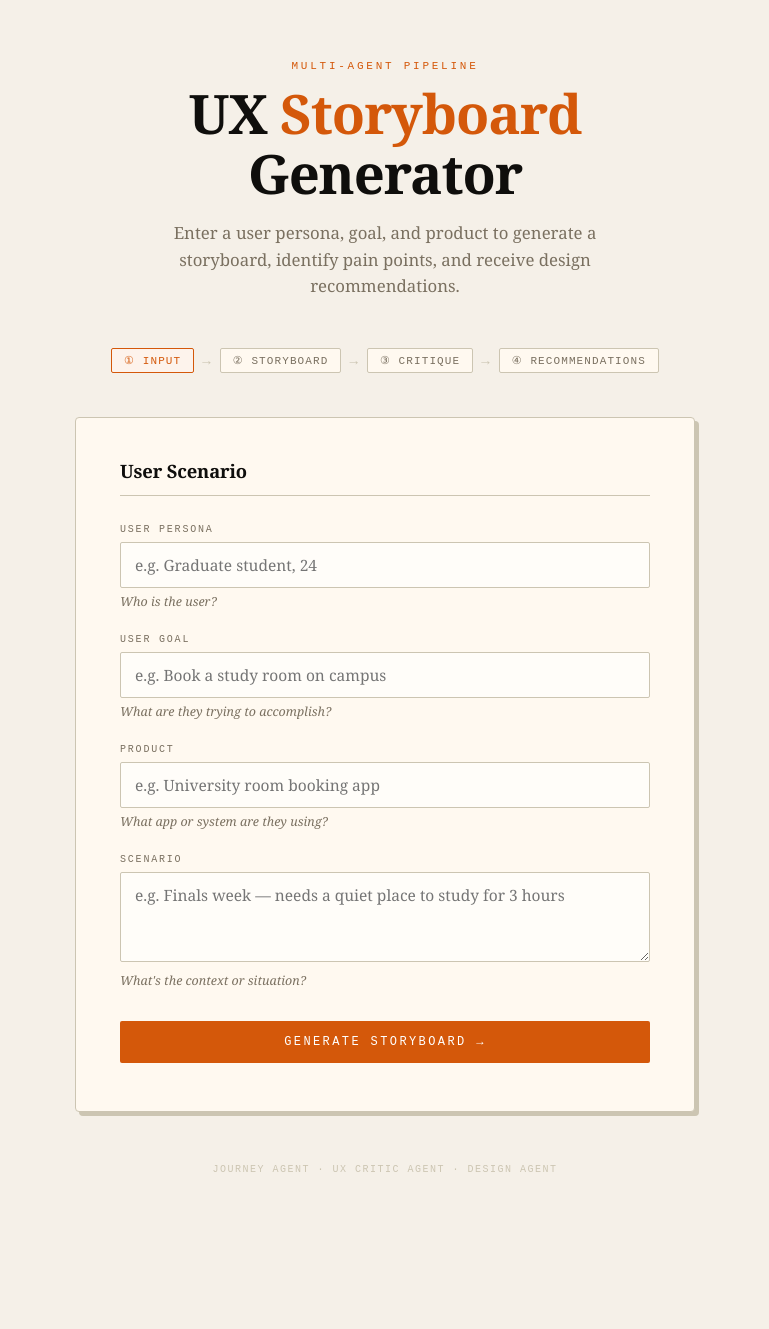
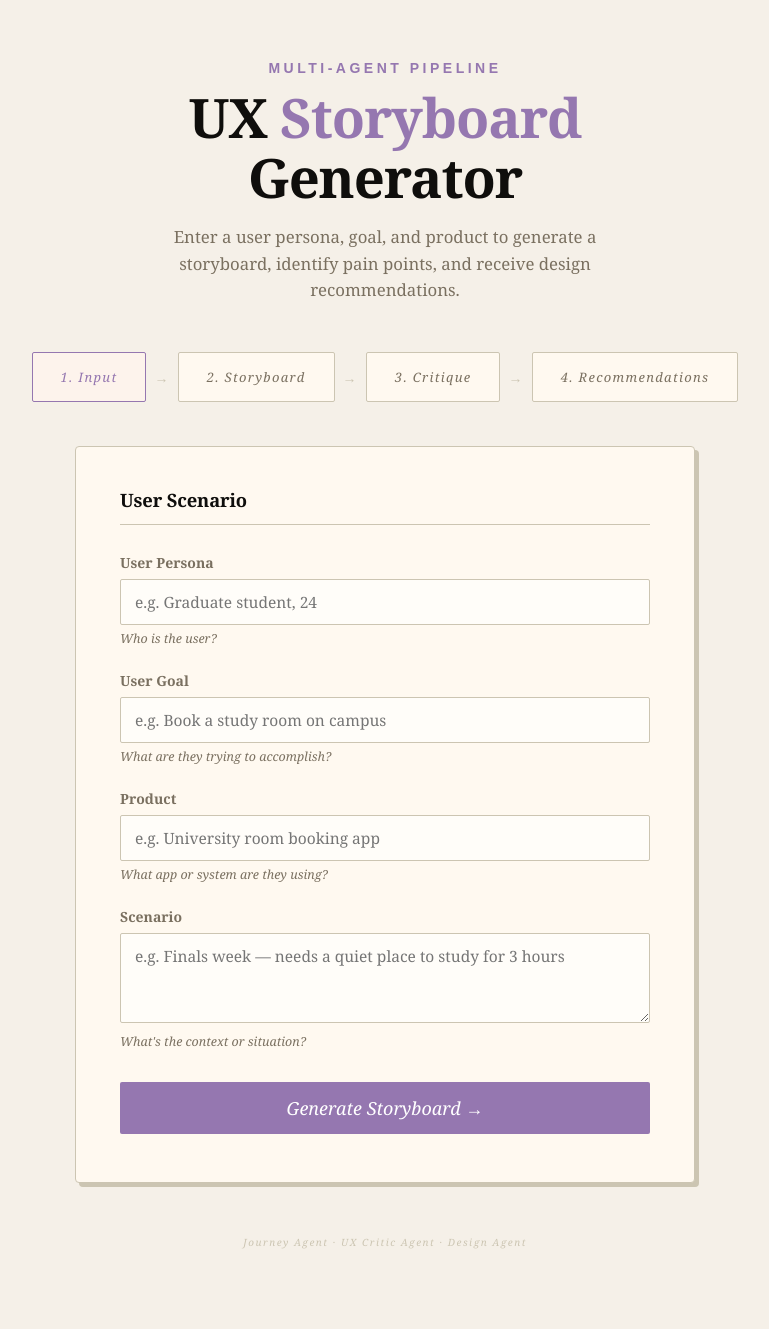
Before and after one commit to eruan22/UX-storyboard-project, a Flask app: page / in a window 1280 px wide. Shown: the whole page, without its empty margins (255-1024 px from the left). Before the commit the page ends 1172 px from the top, so only its background shows below. Run offline with Flask 3, Linux system fonts and the light colour scheme.

Commit message:
fixed ui so it's prettier

```diff
--- a/templates/index.html
+++ b/templates/index.html
@@ -12,7 +12,7 @@
     :root {
       --ink:    #0f0e0c;
       --paper:  #f5f0e8;
-      --accent: #d4580a;
+      --accent: #9577B0;
       --muted:  #7a7060;
       --border: #ccc5b2;
       --panel-bg: #fff9f0;
@@ -37,8 +37,9 @@
     }
 
     header .eyebrow {
-      font-family: "Courier New", Courier, monospace;
-      font-size: 11px;
+      font-family: "Antique Olive", sans-serif, monospace;
+      font-size: 14px;
+      font-weight: bold;
       letter-spacing: 0.25em;
       text-transform: uppercase;
       color: var(--accent);
@@ -72,15 +73,16 @@
       align-items: center;
       gap: 8px;
       margin-bottom: 44px;
-      font-family: "Courier New", Courier, monospace;
-      font-size: 11px;
+      font-family: Georgia, sans-serif, monospace;
+      font-style:italic;
+      font-size: 13px;
       letter-spacing: 0.1em;
-      text-transform: uppercase;
+      text-transform: capitalize;
       color: var(--muted);
     }
 
     .pipeline .step {
-      padding: 5px 12px;
+      padding: 15px 28px;
       border: 1px solid var(--border);
       border-radius: 2px;
       background: var(--panel-bg);
@@ -121,10 +123,10 @@
 
     label {
       display: block;
-      font-family: "Courier New", Courier, monospace;
-      font-size: 10px;
-      letter-spacing: 0.18em;
-      text-transform: uppercase;
+      font-family: Georgia, sans-serif, monospace;
+      font-weight: bold;
+      font-size: 14px;
+      text-transform: capitalize;
       color: var(--muted);
       margin-bottom: 7px;
     }
@@ -166,25 +168,26 @@
       color: #fff;
       border: none;
       border-radius: 2px;
-      font-family: "Courier New", Courier, monospace;
-      font-size: 12px;
-      letter-spacing: 0.2em;
-      text-transform: uppercase;
+      font-family: Georgia, sans-serif, monospace;
+      font-style: italic;
+      font-size: 18px;
+      text-transform: capitalize;
       cursor: pointer;
       transition: background 0.15s, transform 0.1s;
     }
 
-    button[type="submit"]:hover  { background: #b84b06; }
+    button[type="submit"]:hover  { background: #9678b068; }
     button[type="submit"]:active { transform: scale(0.99); }
 
     /* ── footer ── */
     footer {
       margin-top: 52px;
-      font-family: "Courier New", Courier, monospace;
+      font-family: Georgia, sans-serif, monospace;
+      font-style: italic;
       font-size: 10px;
       letter-spacing: 0.15em;
       color: var(--border);
-      text-transform: uppercase;
+      text-transform: capitalize;
     }
   </style>
 </head>
@@ -198,13 +201,13 @@
 
   <!-- pipeline indicator -->
   <div class="pipeline">
-    <span class="step active">① Input</span>
+    <span class="step active">1. Input</span>
     <span class="arrow">→</span>
-    <span class="step">② Storyboard</span>
+    <span class="step">2. Storyboard</span>
     <span class="arrow">→</span>
-    <span class="step">③ Critique</span>
+    <span class="step">3. Critique</span>
     <span class="arrow">→</span>
-    <span class="step">④ Recommendations</span>
+    <span class="step">4. Recommendations</span>
   </div>
 
   <div class="card">
```
Also changed, not shown: templates/critique.html (+23 -20 lines), templates/recommendations.html (+26 -23 lines), templates/storyboard.html (+24 -22 lines).
